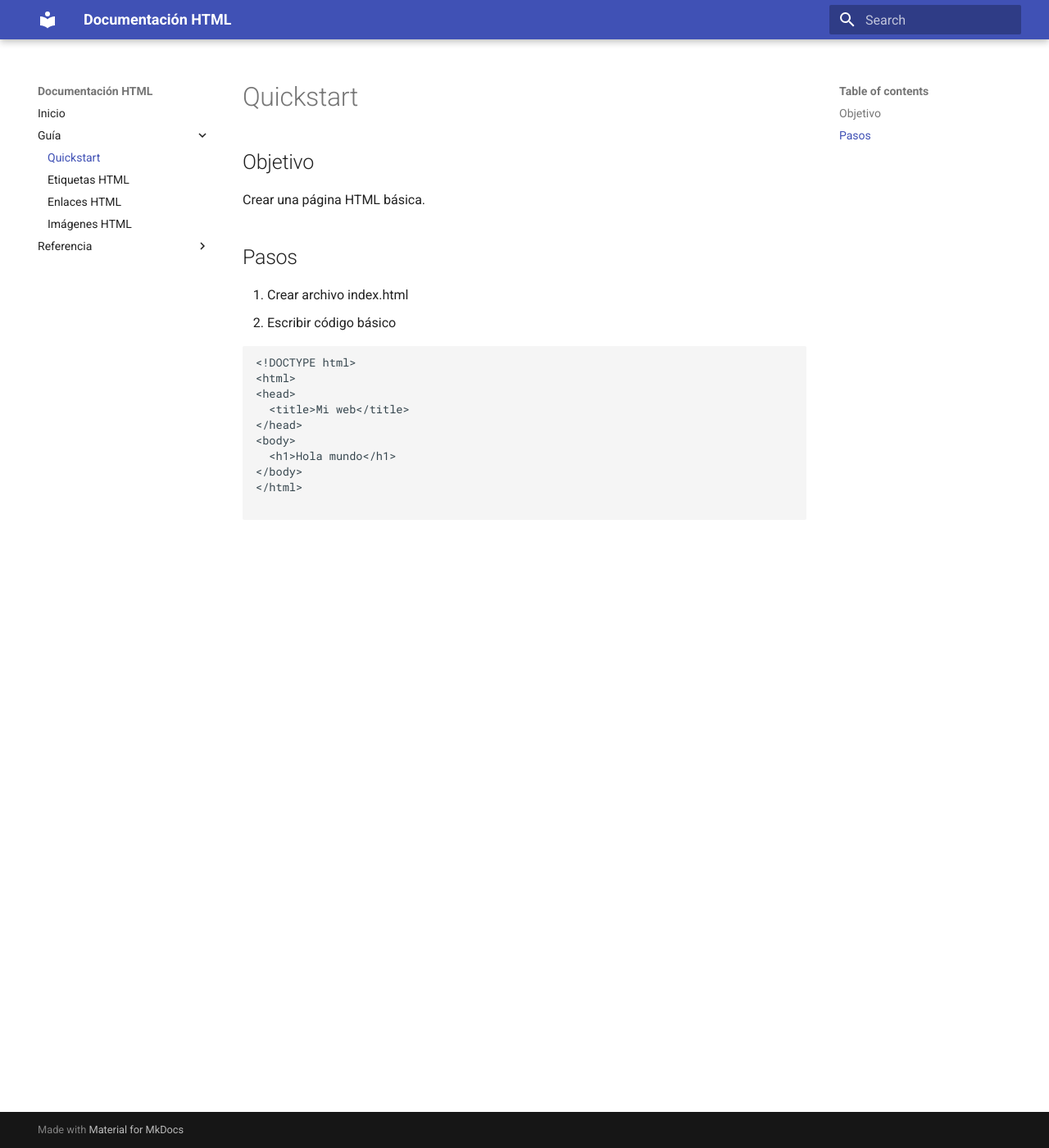
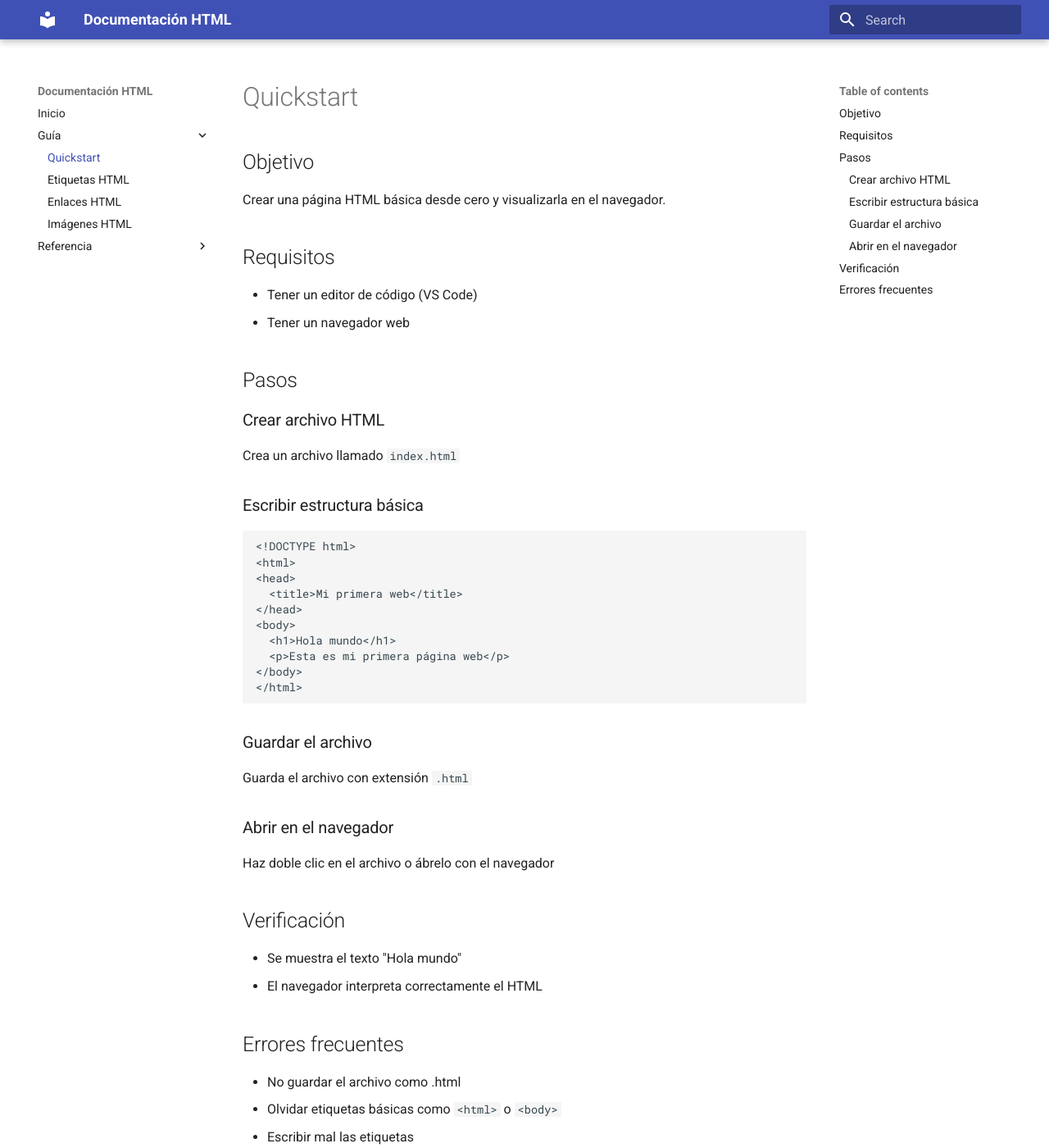
Before and after one commit to juliiocastellon/mkdocs-HTML, an MkDocs documentation site: the page built from docs/guia/quickstart.md, in a window 1280 px wide and 1400 px high. Shown: the whole window at 82% size. Built offline with MkDocs 1.6.1 and Material for MkDocs 9.7.7, drawn with Linux system fonts in a browser that asks for light colours.

Commit message:
mejora en quickstart

````diff
--- a/docs/guia/quickstart.md
+++ b/docs/guia/quickstart.md
@@ -1,21 +1,42 @@
 # Quickstart
 
 ## Objetivo
-Crear una página HTML básica.
+Crear una página HTML básica desde cero y visualizarla en el navegador.
+
+## Requisitos
+- Tener un editor de código (VS Code)
+- Tener un navegador web
 
 ## Pasos
-1. Crear archivo index.html
-2. Escribir código básico
 
+### Crear archivo HTML
+Crea un archivo llamado `index.html`
+
+### Escribir estructura básica
 ```html
 <!DOCTYPE html>
 <html>
 <head>
-  <title>Mi web</title>
+  <title>Mi primera web</title>
 </head>
 <body>
   <h1>Hola mundo</h1>
+  <p>Esta es mi primera página web</p>
 </body>
 </html>
+```
 
-```
+### Guardar el archivo
+Guarda el archivo con extensión `.html`
+
+### Abrir en el navegador
+Haz doble clic en el archivo o ábrelo con el navegador
+
+## Verificación
+- Se muestra el texto "Hola mundo"
+- El navegador interpreta correctamente el HTML
+
+## Errores frecuentes
+- No guardar el archivo como .html
+- Olvidar etiquetas básicas como `<html>` o `<body>`
+- Escribir mal las etiquetas
````
